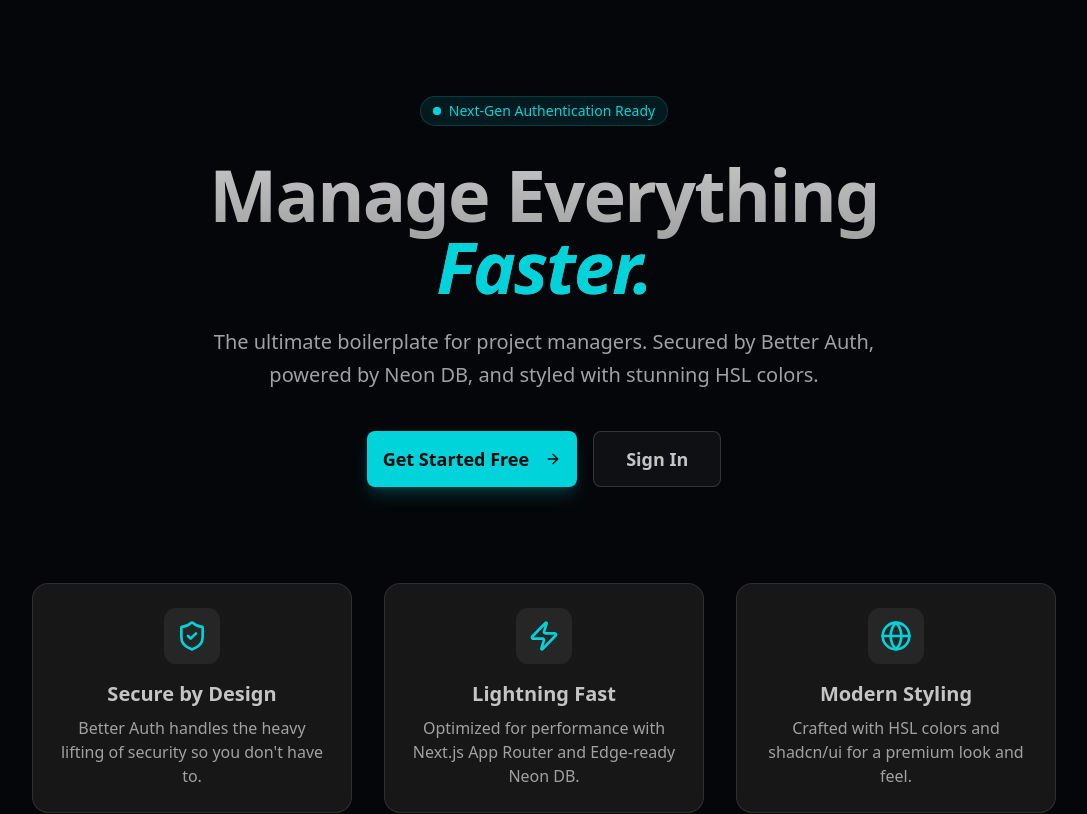
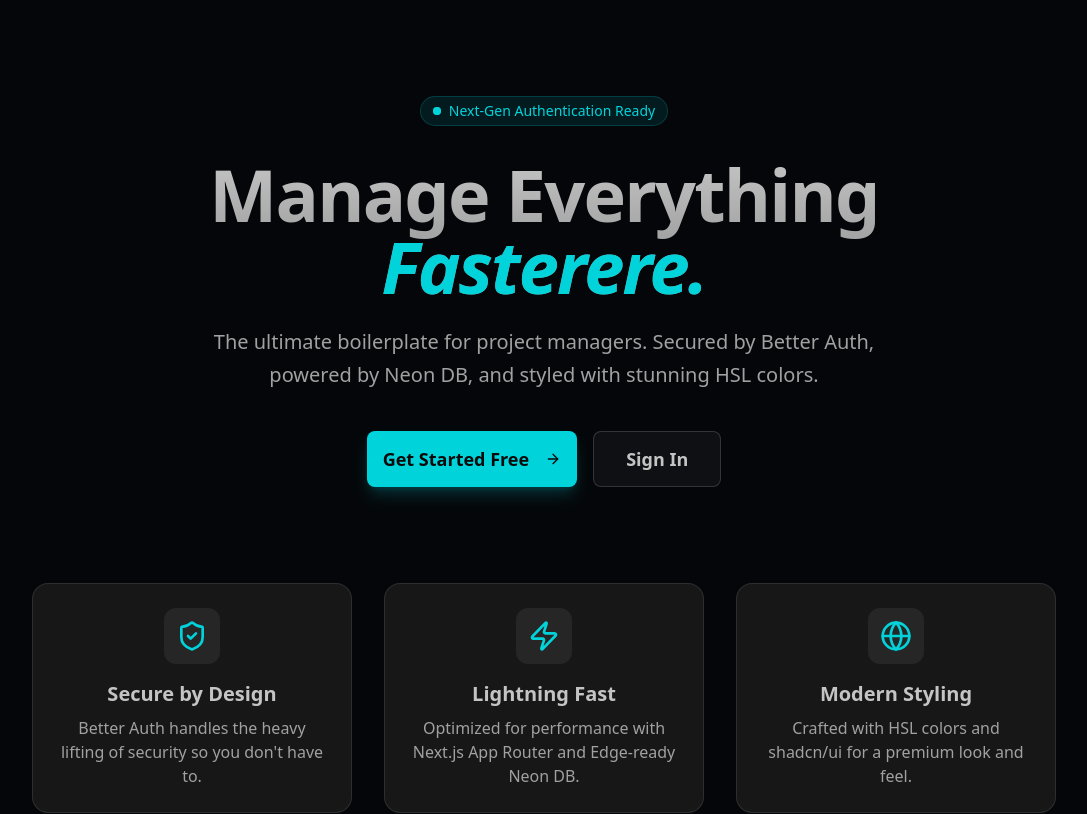
Before and after one commit to jaychauhan-exe1/manager, a Next.js app: page / in a window 1280 px wide. Shown: the top 814 px of the page, without its empty margins (96-1183 px from the left). Built offline with nearby package versions, Linux system fonts and the light colour scheme.

Commit message:
changes to main page

```diff
--- a/app/page.tsx
+++ b/app/page.tsx
@@ -16,7 +16,7 @@ export default function Home() {
         </div>
 
         <h1 className="text-5xl md:text-7xl font-extrabold tracking-tight mb-6 bg-clip-text text-transparent bg-gradient-to-b from-foreground to-foreground/70">
-          Manage Everything <br /> <span className="text-primary italic">Faster.</span>
+          Manage Everything <br /> <span className="text-primary italic">Fasterere.</span>
         </h1>
 
         <p className="max-w-2xl text-lg md:text-xl text-muted-foreground mb-10 leading-relaxed">
```
